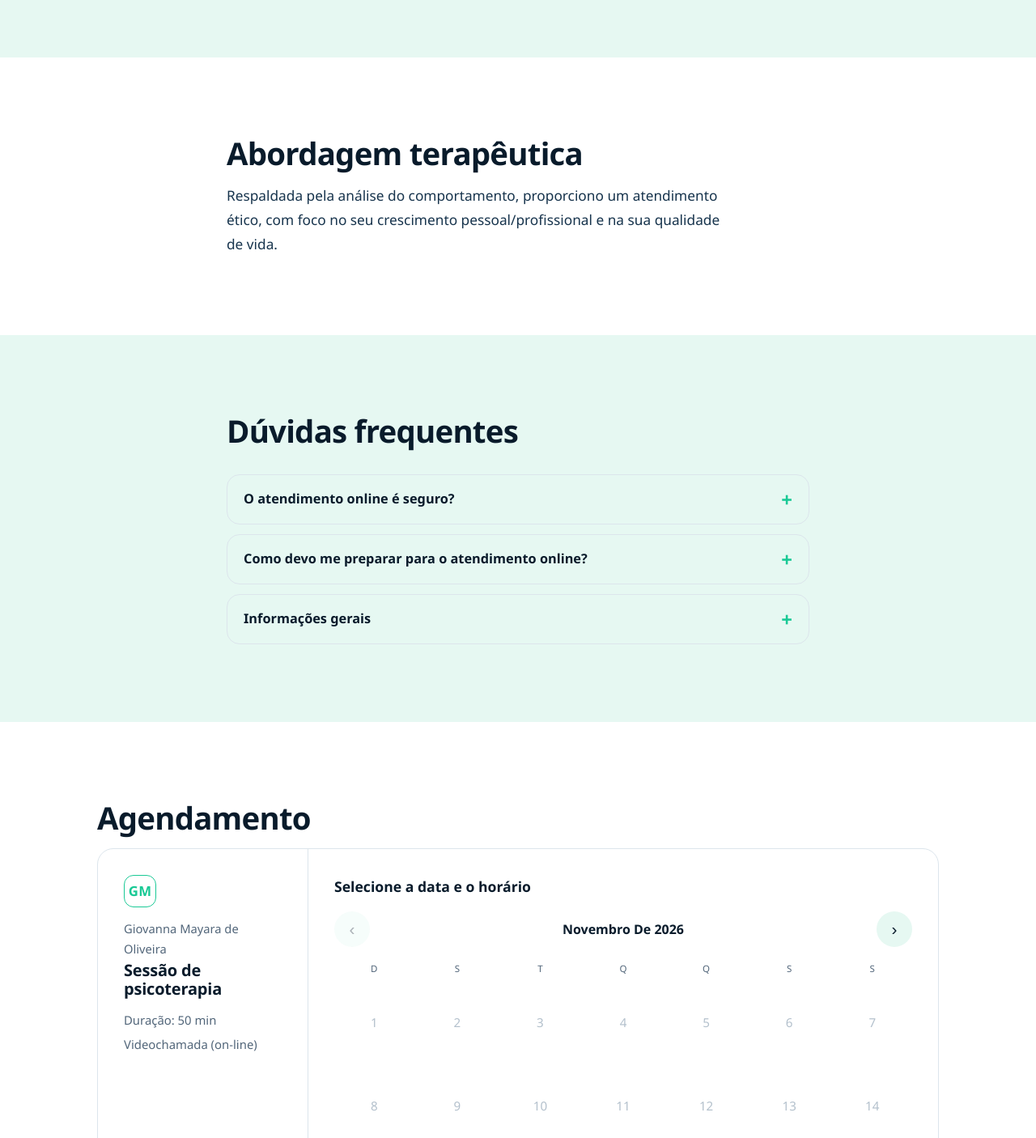
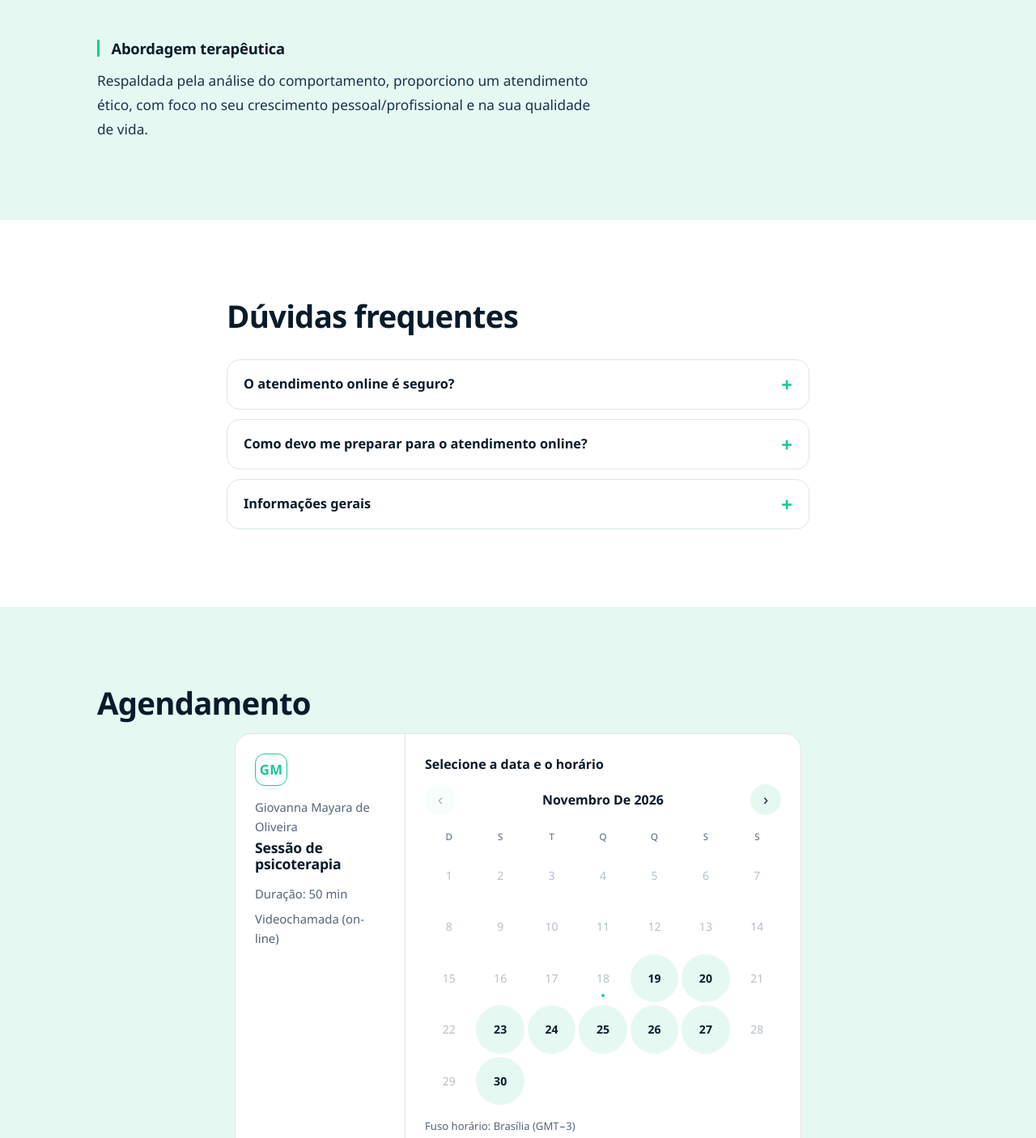
Before and after one commit to economistarafaellinhares/teste, a plain HTML site: page index.html in a window 1280 px wide. Shown: the part 1145-2551 px from the top of the page at 81% size. Drawn offline with Linux system fonts and the light colour scheme.

Commit message:
Update index.html

```diff
--- a/index.html
+++ b/index.html
@@ -250,6 +250,29 @@ footer{padding-bottom:5.5rem}
   .mc-body.two{grid-template-columns:1fr 170px}
 }
 
+/* Ajustes v8: espaçamento, rodapé 2 colunas, calendário compacto */
+.destaque h2{margin-bottom:3rem}
+.destaque h3{margin-bottom:.9rem}
+.destaque .sub2{margin-top:2.75rem}
+.destaque .lead{margin:0}
+.cal{max-width:700px;margin:0 auto}
+.mc-side{padding:1.25rem}
+.mc-side h3{font-size:1.1rem}
+.mc-main{padding:1.25rem}
+.mc-title{font-size:1rem;margin-bottom:.75rem}
+.mc-day{min-height:36px;font-size:.88rem}
+.mc-nav{width:38px;height:38px;font-size:1.15rem}
+.mc-t{min-height:42px;font-size:.92rem}
+@media (min-width:760px){
+  .destaque h2{margin-bottom:4rem}
+  .destaque .sub2{margin-top:3.25rem}
+  .foot{grid-template-columns:1.4fr 1fr}
+  .mc{grid-template-columns:210px 1fr}
+  .mc-side{padding:1.5rem}
+  .mc-main{padding:1.5rem}
+  .mc-body.two{grid-template-columns:1fr 130px}
+}
+
 /* Entrada única do topo */
 @keyframes in{from{opacity:0;transform:translateY(14px)}to{opacity:1;transform:none}}
 .hero-grid>*{animation:in .8s ease both}.hero-grid>*:nth-child(2){animation-delay:.15s}
@@ -318,17 +341,14 @@ footer{padding-bottom:5.5rem}
       <h3>Sobre mim e meu trabalho</h3>
       <p class="lead">Formada em psicologia pela PUCPR. Atuo dedicada em ofertar um espaço de acolhimento, e promover saúde mental e qualidade de vida a todos os nossos clientes.</p>
     </div>
+    <div class="narrow sub2" id="abordagem">
+      <h3>Abordagem terapêutica</h3>
+      <p class="lead">Respaldada pela análise do comportamento, proporciono um atendimento ético, com foco no seu crescimento pessoal/profissional e na sua qualidade de vida.</p>
+    </div>
   </div>
 </section>
 
-<section id="abordagem">
-  <div class="wrap narrow">
-    <h2>Abordagem terapêutica</h2>
-    <p class="lead">Respaldada pela análise do comportamento, proporciono um atendimento ético, com foco no seu crescimento pessoal/profissional e na sua qualidade de vida.</p>
-  </div>
-</section>
-
-<section class="alt" id="duvidas">
+<section id="duvidas">
   <div class="wrap narrow">
     <h2>Dúvidas frequentes</h2>
     <div class="faq">
@@ -339,7 +359,7 @@ footer{padding-bottom:5.5rem}
   </div>
 </section>
 
-<section class="sched" id="agendar">
+<section class="sched alt" id="agendar">
   <div class="wrap">
     <h2>Agendamento</h2>
     <!-- CALENDLY: cole o link do seu calendário na constante CALENDLY_URL, no final deste arquivo.
@@ -366,15 +386,6 @@ footer{padding-bottom:5.5rem}
           <li><a href="tel:+5500000000000"><svg class="ic" viewBox="0 0 24 24" fill="none" stroke="currentColor" stroke-width="1.8" stroke-linecap="round" stroke-linejoin="round" aria-hidden="true"><path d="M5 4h4l2 5-2.5 1.5a11 11 0 0 0 5 5L15 13l5 2v4a2 2 0 0 1-2 2A16 16 0 0 1 3 6a2 2 0 0 1 2-2z"/></svg><span>(00) 00000-0000</span></a></li>
           <li><a href="https://www.instagram.com/SEU_PERFIL" target="_blank" rel="noopener"><svg class="ic" viewBox="0 0 24 24" fill="none" stroke="currentColor" stroke-width="1.8" stroke-linecap="round" stroke-linejoin="round" aria-hidden="true"><rect x="3" y="3" width="18" height="18" rx="5"/><circle cx="12" cy="12" r="4"/><circle cx="17.3" cy="6.7" r=".6" fill="currentColor"/></svg><span>Instagram</span></a></li>
           <li><a href="https://www.linkedin.com/in/SEU_PERFIL" target="_blank" rel="noopener"><svg class="ic" viewBox="0 0 24 24" fill="none" stroke="currentColor" stroke-width="1.8" stroke-linecap="round" stroke-linejoin="round" aria-hidden="true"><rect x="3" y="3" width="18" height="18" rx="3"/><path d="M8 10v7M12 17v-7M12 13a3 3 0 0 1 6 0v4"/><circle cx="8" cy="7" r=".6" fill="currentColor"/></svg><span>LinkedIn</span></a></li>
-        </ul>
-      </div>
-      <div>
-        <strong>Navegação</strong>
-        <ul class="clist">
-          <li><a href="#sobre">Sobre mim</a></li>
-          <li><a href="#abordagem">Abordagem</a></li>
-          <li><a href="#duvidas">Dúvidas</a></li>
-          <li><a href="#agendar">Agendamento</a></li>
         </ul>
       </div>
     </div>
```
